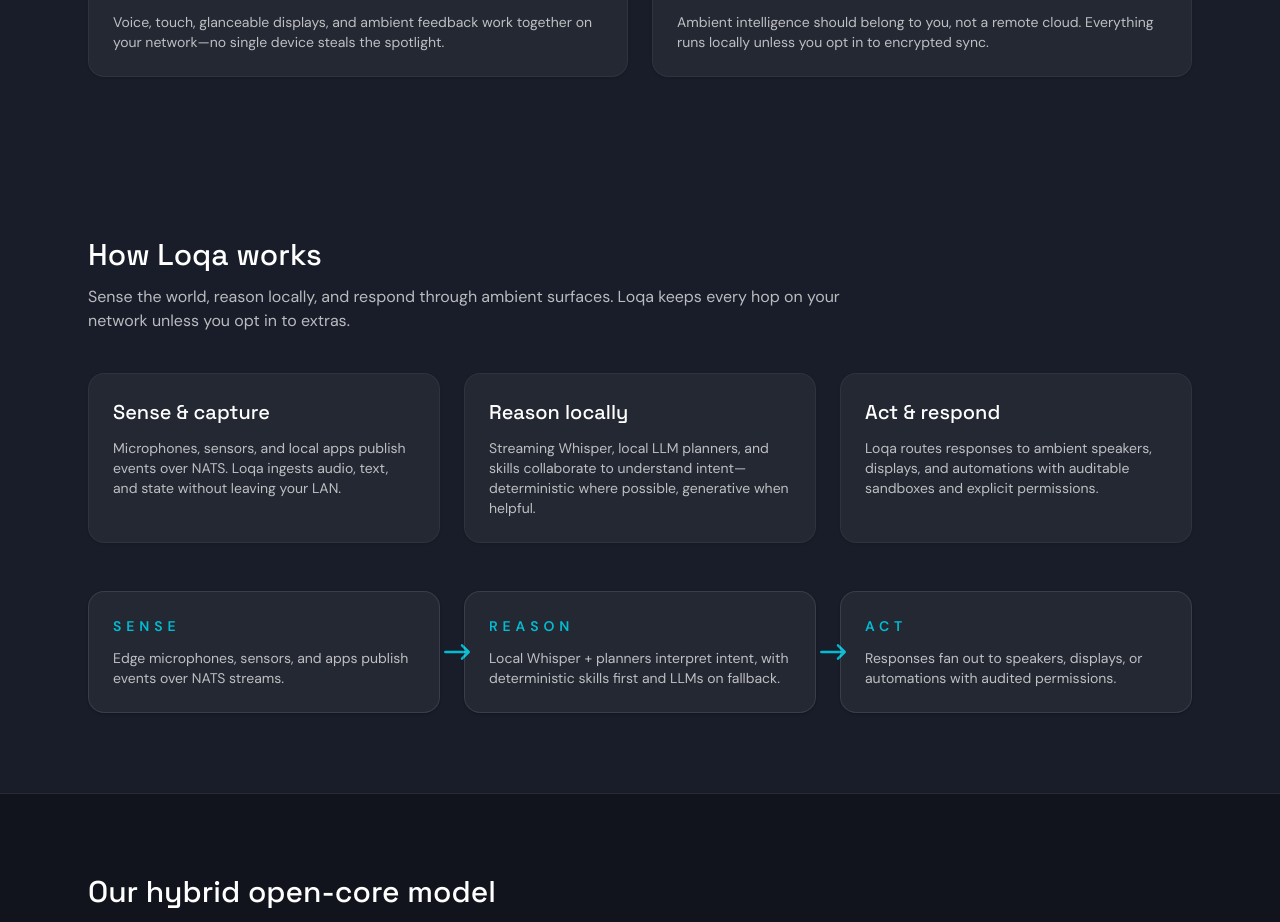
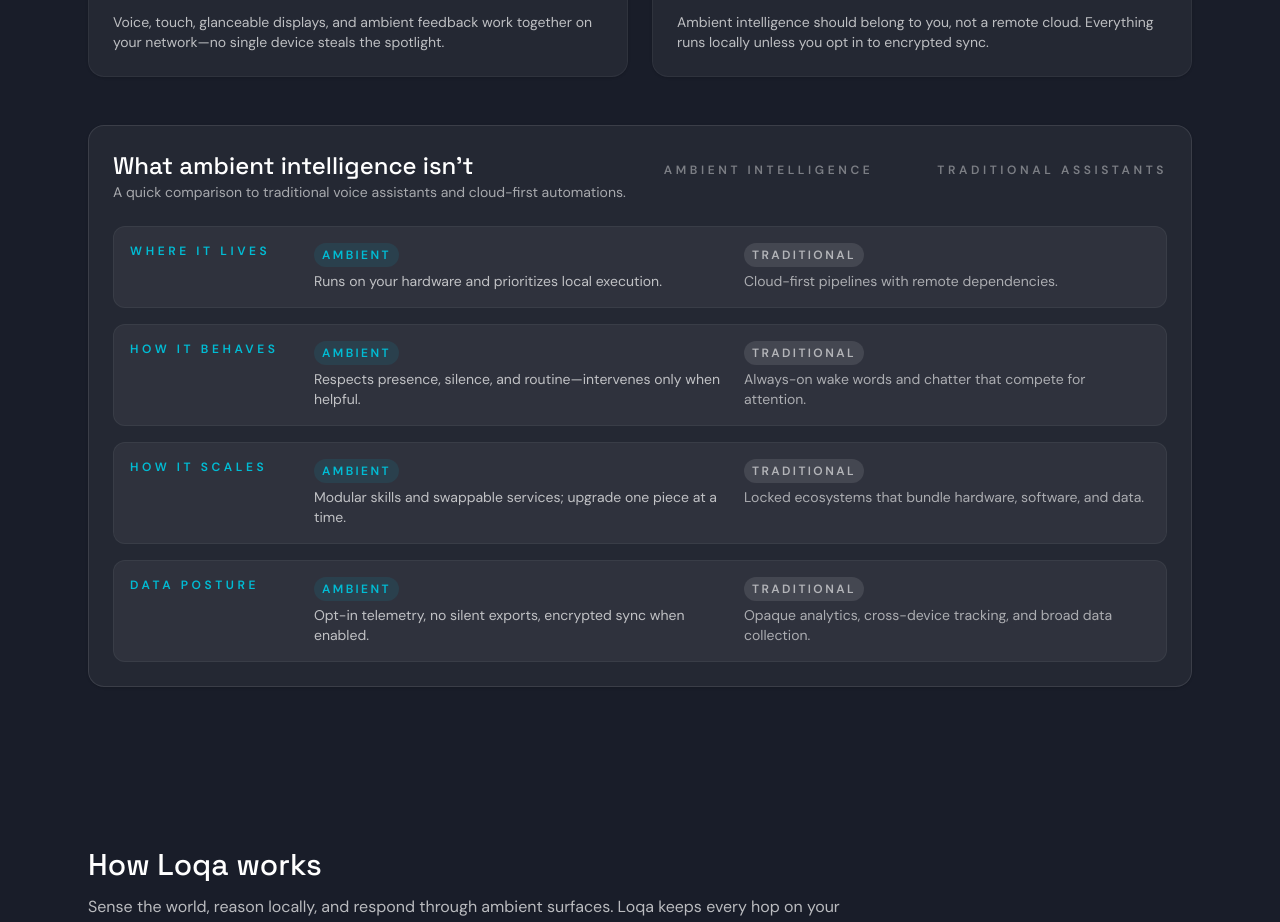
Before and after one commit to ambiware-labs/loqa-site, a Vue app: page / in a window 1280 px wide. Shown: the part 1240-2162 px from the top of the page. Built offline with nearby package versions, Linux system fonts and the light colour scheme.

Commit message:
Add ambient intelligence comparison section (#13)

```diff
--- a/src/views/HomeView.vue
+++ b/src/views/HomeView.vue
@@ -145,6 +145,29 @@ const ambientPoints = [
   }
 ]
 
+const ambientComparison = [
+  {
+    label: 'Where it lives',
+    ambient: 'Runs on your hardware and prioritizes local execution.',
+    traditional: 'Cloud-first pipelines with remote dependencies.'
+  },
+  {
+    label: 'How it behaves',
+    ambient: 'Respects presence, silence, and routine—intervenes only when helpful.',
+    traditional: 'Always-on wake words and chatter that compete for attention.'
+  },
+  {
+    label: 'How it scales',
+    ambient: 'Modular skills and swappable services; upgrade one piece at a time.',
+    traditional: 'Locked ecosystems that bundle hardware, software, and data.'
+  },
+  {
+    label: 'Data posture',
+    ambient: 'Opt-in telemetry, no silent exports, encrypted sync when enabled.',
+    traditional: 'Opaque analytics, cross-device tracking, and broad data collection.'
+  }
+]
+
 const communityLinks = [
   {
     title: 'Read the roadmap',
@@ -241,6 +264,35 @@ const samplePack = {
         >
           <h3 class="font-display text-xl text-white">{{ point.title }}</h3>
           <p class="mt-3 text-sm text-white/70">{{ point.description }}</p>
+        </div>
+      </div>
+      <div class="mt-12 rounded-2xl border border-white/10 bg-white/5 p-6 shadow shadow-black/10">
+        <div class="flex flex-col gap-2 md:flex-row md:items-baseline md:justify-between">
+          <div>
+            <h3 class="font-display text-2xl text-white">What ambient intelligence isn’t</h3>
+            <p class="text-sm text-white/60">A quick comparison to traditional voice assistants and cloud-first automations.</p>
+          </div>
+          <div class="hidden text-xs font-semibold uppercase tracking-[0.3em] text-white/40 md:flex md:gap-16">
+            <span>Ambient intelligence</span>
+            <span>Traditional assistants</span>
+          </div>
+        </div>
+        <div class="mt-6 space-y-4">
+          <div
+            v-for="item in ambientComparison"
+            :key="item.label"
+            class="grid gap-3 rounded-xl border border-white/5 bg-white/5 p-4 md:grid-cols-[160px_minmax(0,1fr)_minmax(0,1fr)] md:items-start md:gap-6"
+          >
+            <p class="text-xs font-semibold uppercase tracking-[0.3em] text-brand-blue">{{ item.label }}</p>
+            <div class="space-y-1 text-sm text-white/70">
+              <span class="inline-block rounded-full bg-brand-blue/10 px-2 py-1 text-xs font-semibold uppercase tracking-[0.2em] text-brand-blue">Ambient</span>
+              <p>{{ item.ambient }}</p>
+            </div>
+            <div class="space-y-1 text-sm text-white/60">
+              <span class="inline-block rounded-full bg-white/10 px-2 py-1 text-xs font-semibold uppercase tracking-[0.2em] text-white/60">Traditional</span>
+              <p>{{ item.traditional }}</p>
+            </div>
+          </div>
         </div>
       </div>
     </div>
```
